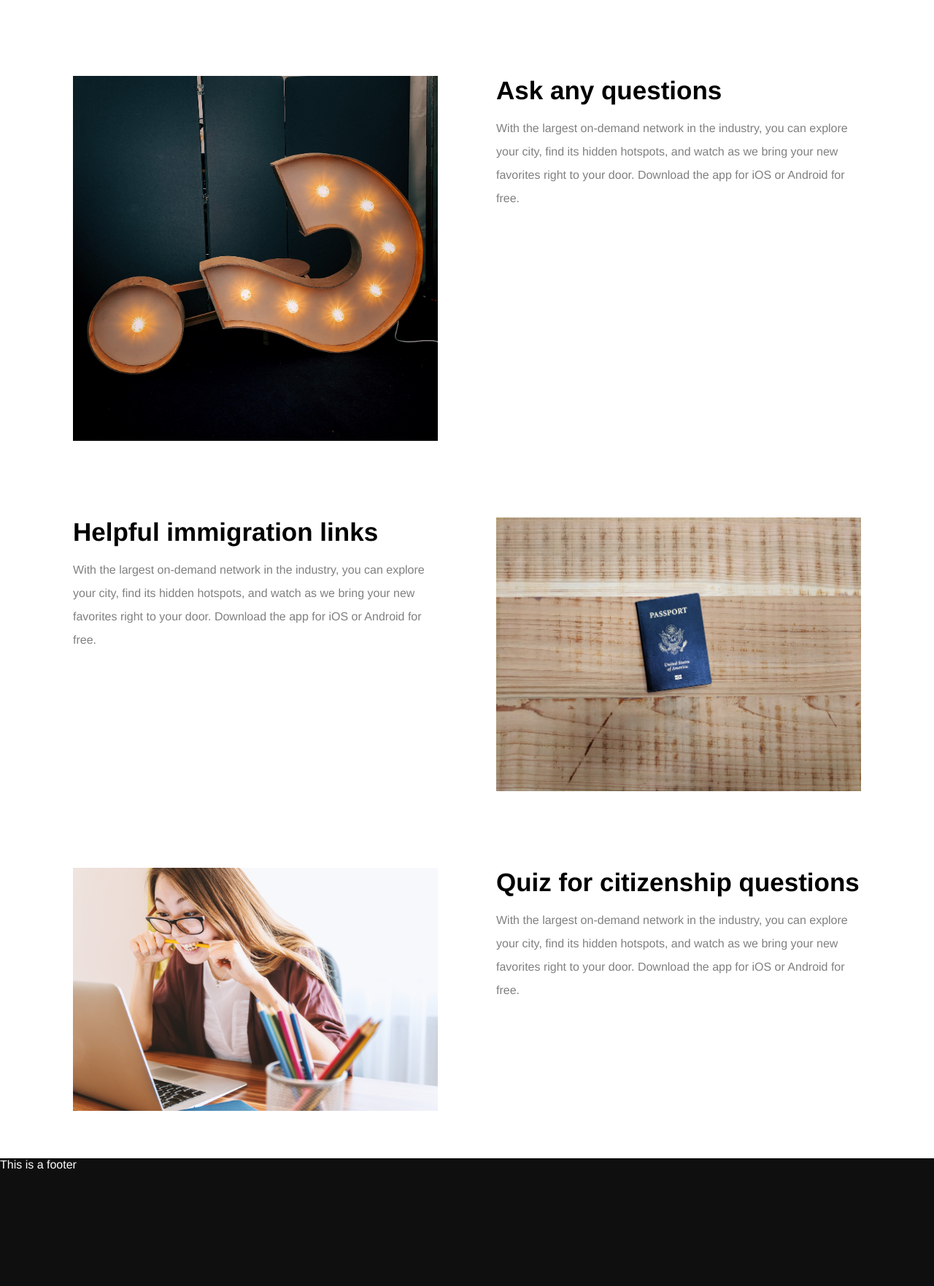
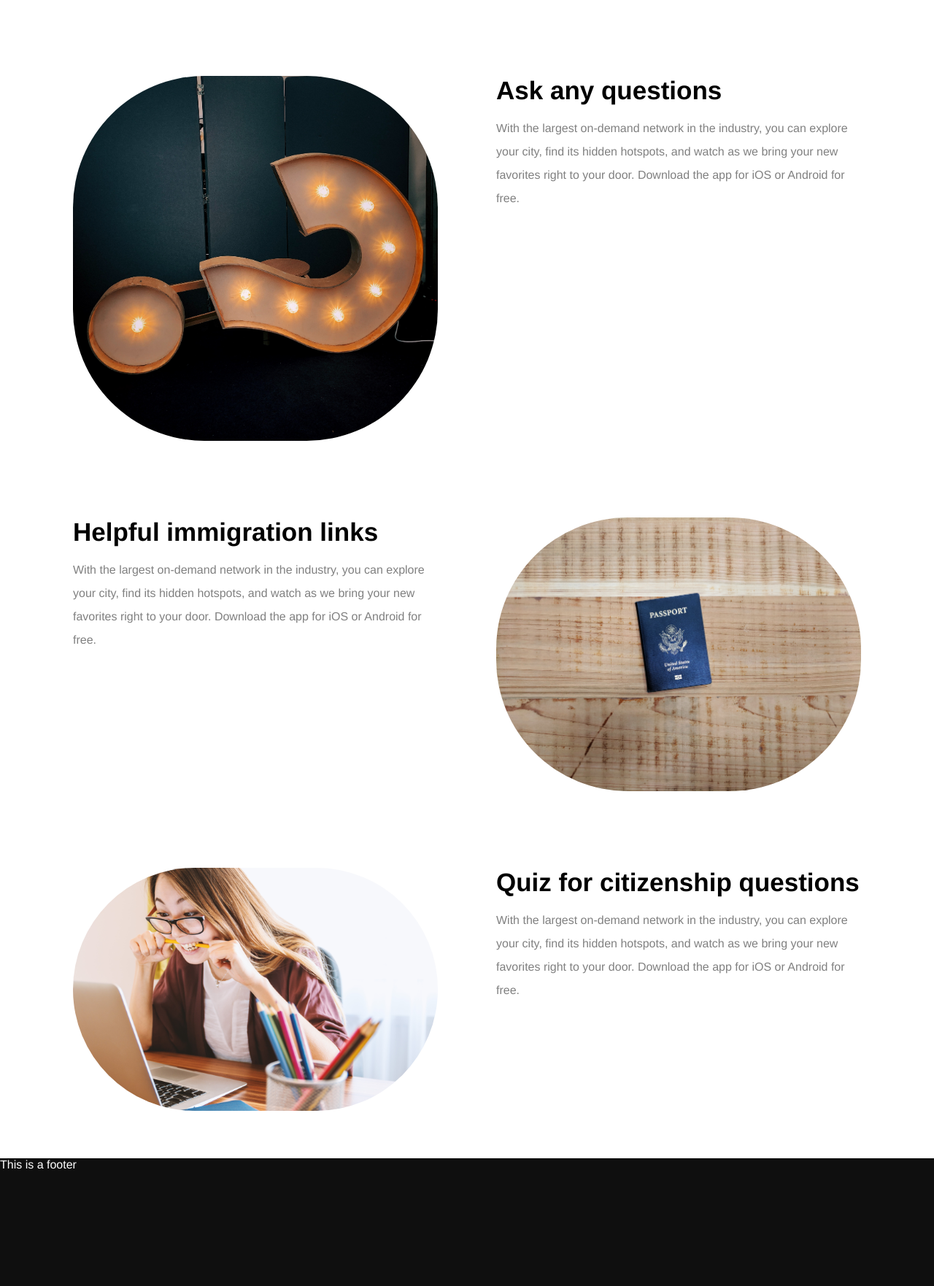
Before and after one commit to liyaSileshi/diaspora, a Django app: page / in a window 1280 px wide. Shown: the part 912-2674 px from the top of the page at 73% size. Run offline with Django 3.2, Linux system fonts and the light colour scheme.

Commit message:
work on img border radius

```diff
--- a/accounts/templates/registration/signup.html
+++ b/accounts/templates/registration/signup.html
@@ -28,5 +28,4 @@
         </div>
       </div>
 </div>
-
 {% endblock %}
--- a/home/static/home/css/styles.css
+++ b/home/static/home/css/styles.css
@@ -83,3 +83,7 @@ button{
       height: 500px;
       color: white;
   }
+
+  img{
+    border-radius: 9em;
+  }
```
Also changed, not shown: db.sqlite3.
